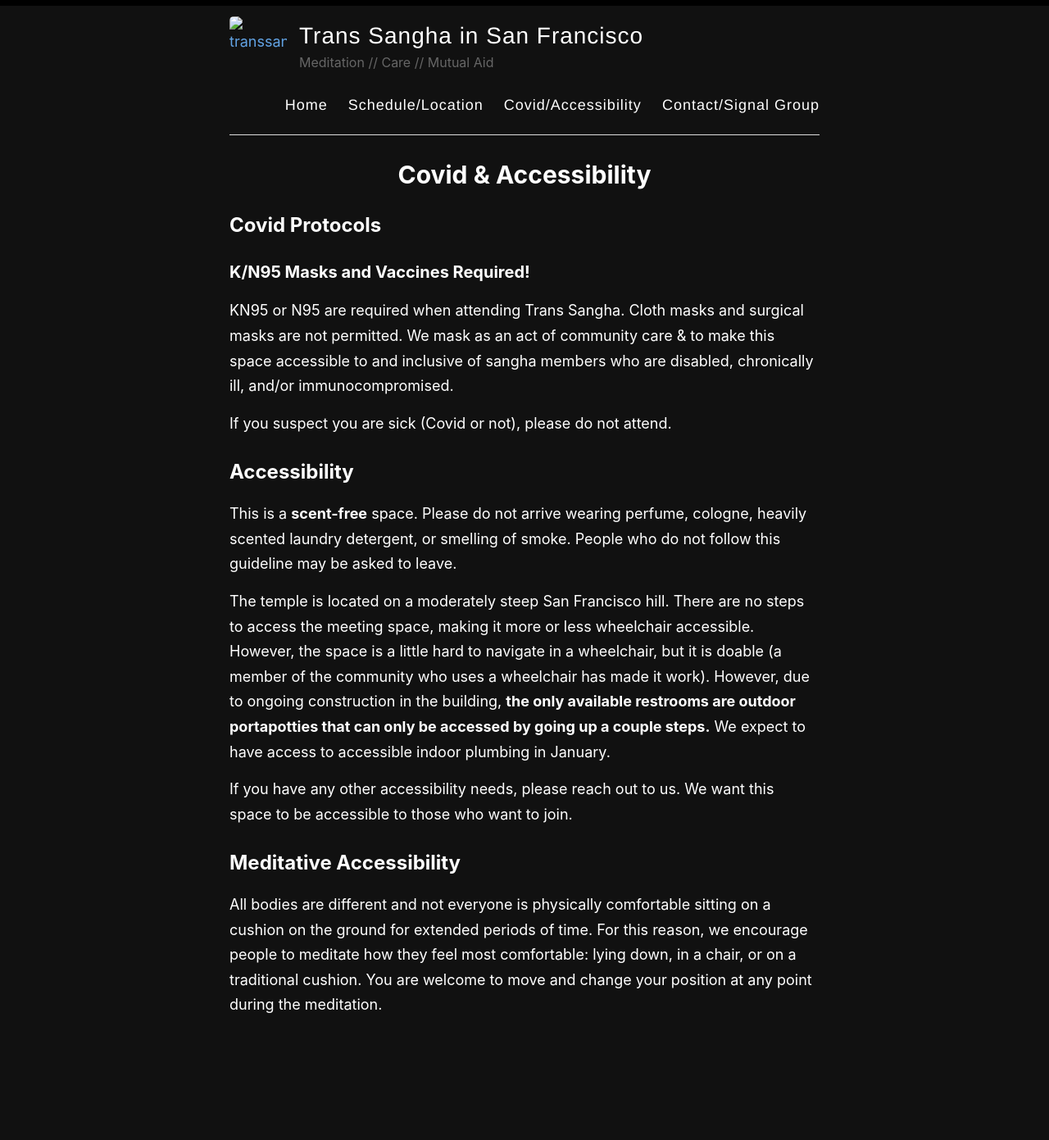
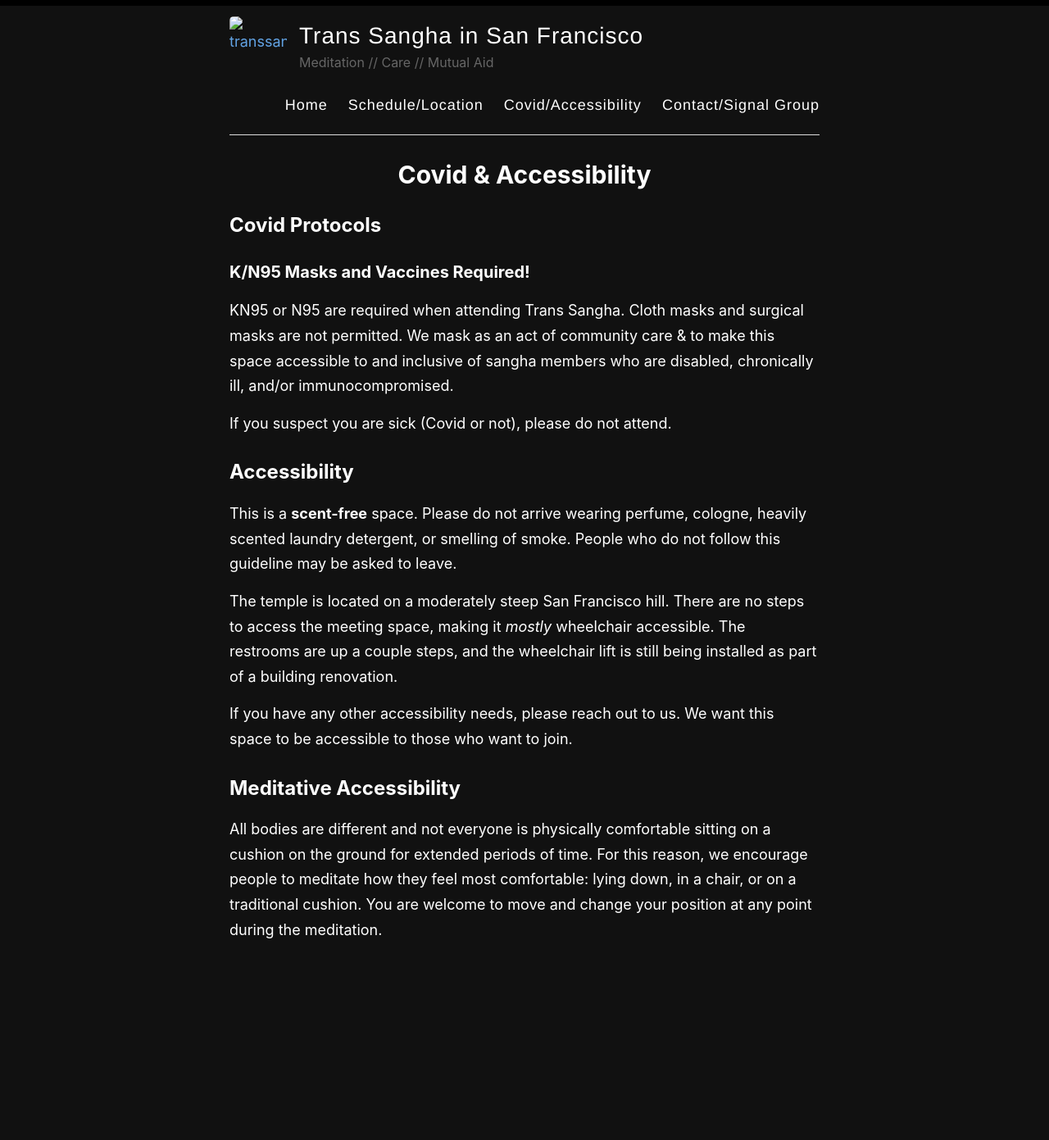
Before and after one commit to rykener/transsangha, a Jekyll site: the page built from _pages/covid.md, in a window 1280 px wide. Shown: the whole page at 82% size. Built offline with Jekyll 4.4.1, drawn with Linux system fonts in a browser that asks for light colours; after the commit the page ends 1299 px from its top, so only the background shows below that.

Commit message:
update restroom info

```diff
--- a/_pages/covid.md
+++ b/_pages/covid.md
@@ -17,7 +17,7 @@ If you suspect you are sick (Covid or not), please do not attend.
 
 This is a **scent-free** space. Please do not arrive wearing perfume, cologne, heavily scented laundry detergent, or smelling of smoke. People who do not follow this guideline may be asked to leave.
 
-The temple is located on a moderately steep San Francisco hill. There are no steps to access the meeting space, making it more or less wheelchair accessible. However, the space is a little hard to navigate in a wheelchair, but it is doable (a member of the community who uses a wheelchair has made it work). However, due to ongoing construction in the building, **the only available restrooms are outdoor portapotties that can only be accessed by going up a couple steps.** We expect to have access to accessible indoor plumbing in January.
+The temple is located on a moderately steep San Francisco hill. There are no steps to access the meeting space, making it *mostly* wheelchair accessible. The restrooms are up a couple steps, and the wheelchair lift is still being installed as part of a building renovation.
 
 If you have any other accessibility needs, please reach out to us. We want this space to be accessible to those who want to join.
 
```
Also changed, not shown: _pages/index.md (+0 -1 lines).
